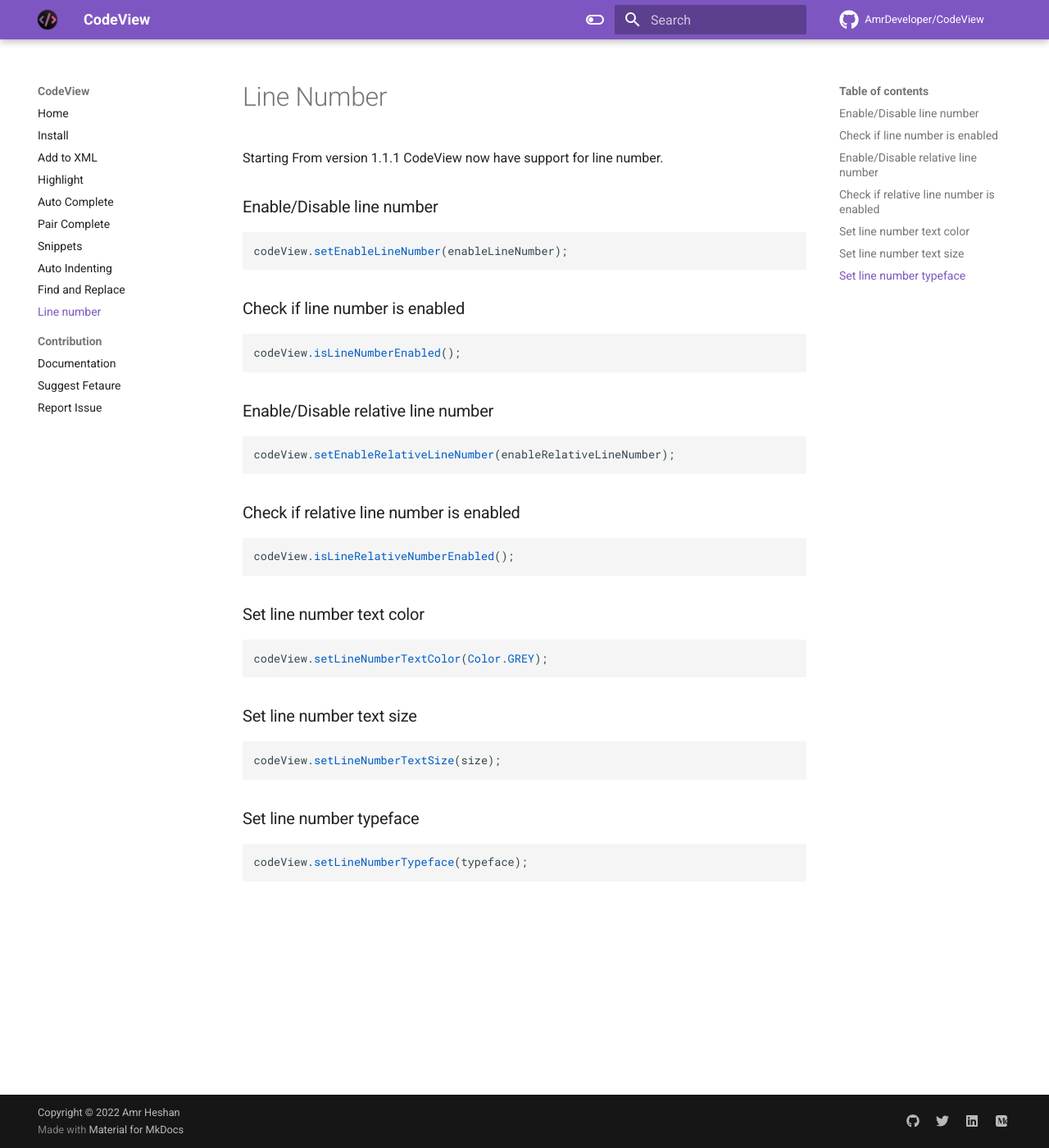
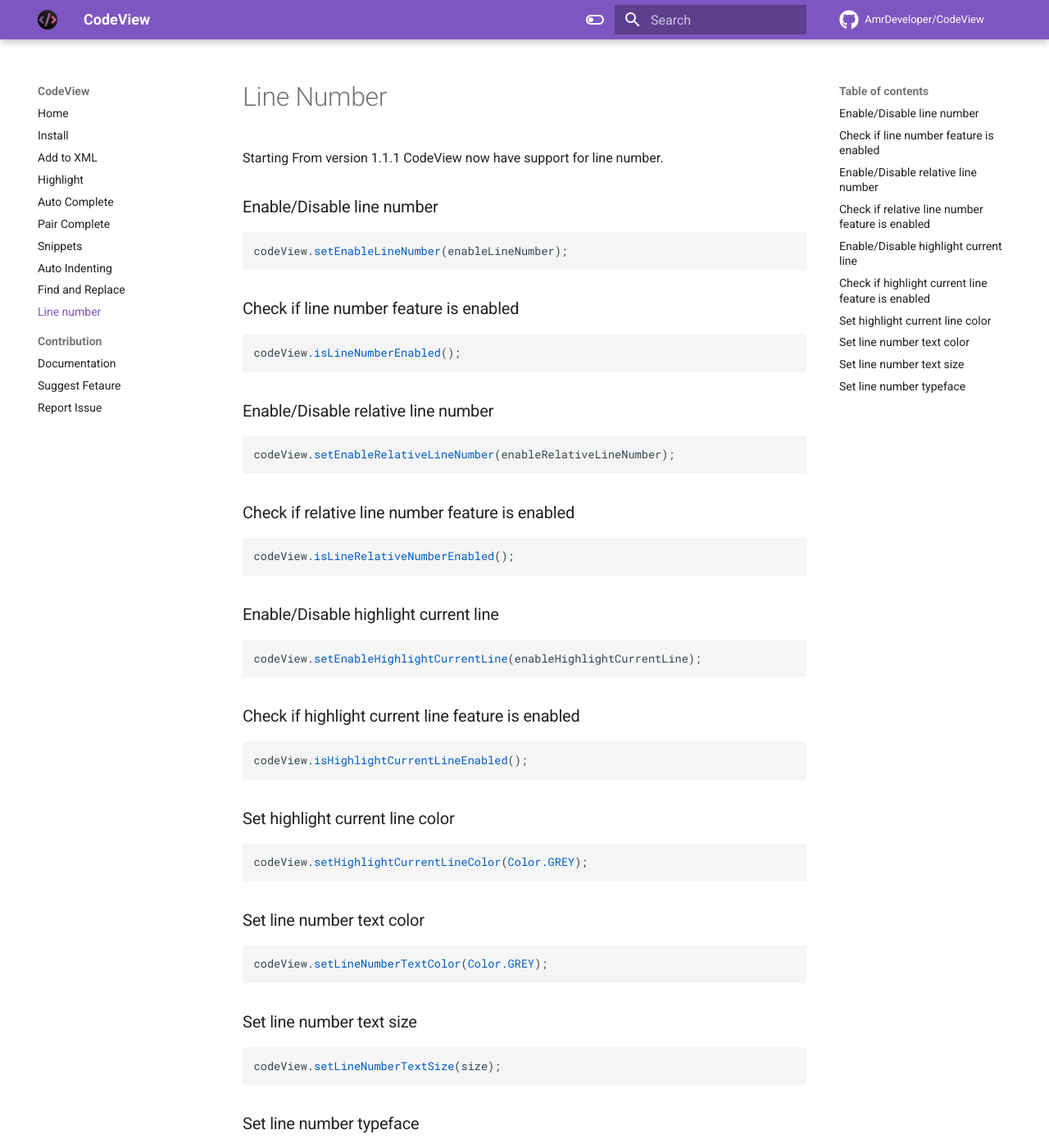
Before and after one commit to AmrDeveloper/CodeView, an MkDocs documentation site: the page built from docs/line-number.md, in a window 1280 px wide and 1400 px high. Shown: the whole window at 82% size. Built offline with MkDocs 1.6.1 and Material for MkDocs 9.7.7, drawn with Linux system fonts in a browser that asks for light colours; nearby versions of some CDN libraries; comment, search, counter and statistics services are not loaded.

Commit message:
Update line number section in the docs to add highlight line number methods

````diff
--- a/docs/line-number.md
+++ b/docs/line-number.md
@@ -8,7 +8,7 @@
 codeView.setEnableLineNumber(enableLineNumber);
 ```
 
-### Check if line number is enabled
+### Check if line number feature is enabled
 
 ```
 codeView.isLineNumberEnabled();
@@ -20,10 +20,28 @@
 codeView.setEnableRelativeLineNumber(enableRelativeLineNumber);
 ```
 
-### Check if relative line number is enabled
+### Check if relative line number feature is enabled
 
 ```
 codeView.isLineRelativeNumberEnabled();
+```
+
+### Enable/Disable highlight current line
+
+```
+codeView.setEnableHighlightCurrentLine(enableHighlightCurrentLine);
+```
+
+### Check if highlight current line feature is enabled
+
+```
+codeView.isHighlightCurrentLineEnabled();
+```
+
+### Set highlight current line color
+
+```
+codeView.setHighlightCurrentLineColor(Color.GREY);
 ```
 
 ### Set line number text color
````
